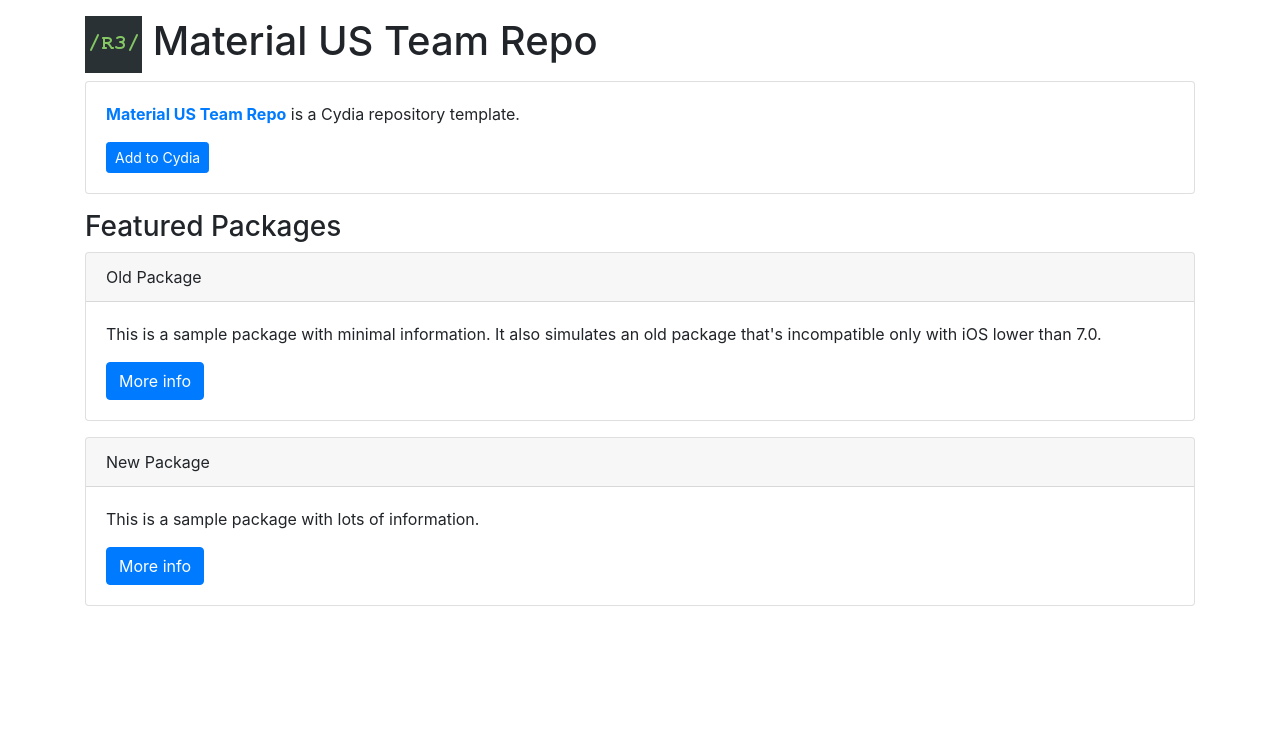
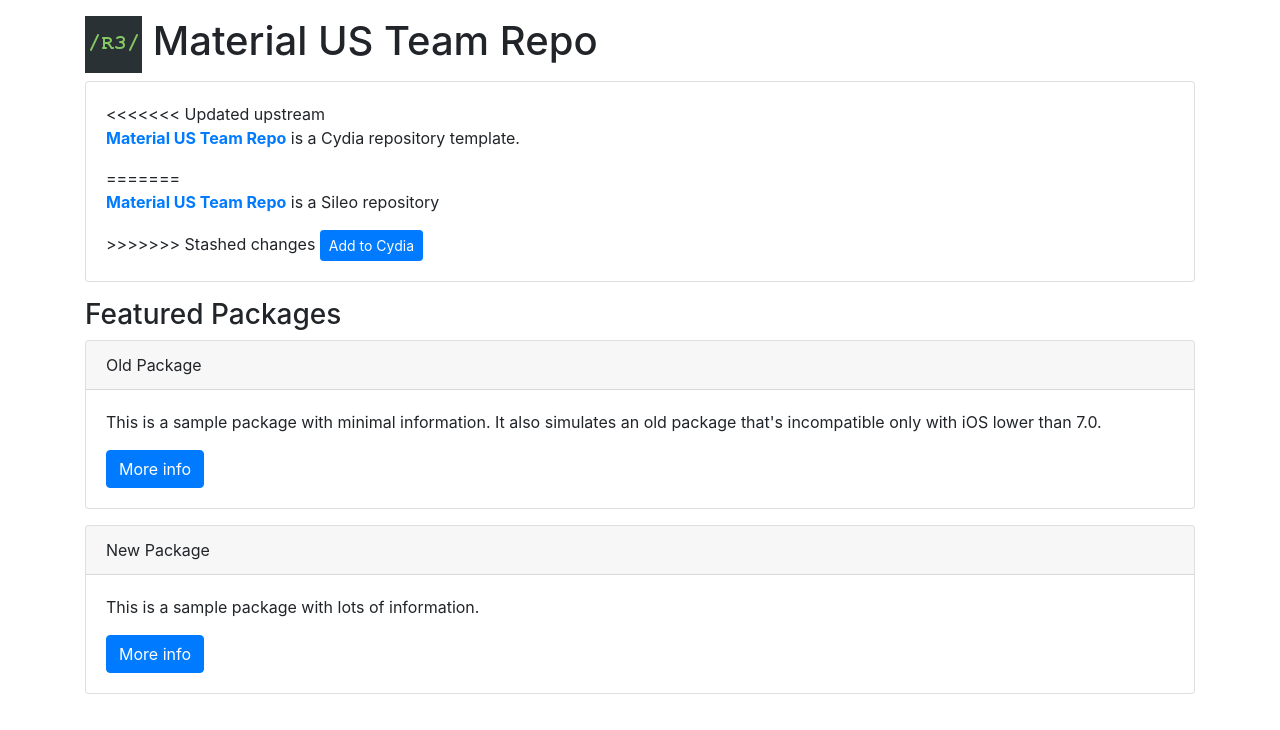
Before and after one commit to MaterialUS/MaterialUSProject, a plain HTML site: page index.html in a window 1280 px wide. Drawn offline with nearby package versions, Linux system fonts and the light colour scheme.

Commit message:
Update index.html

```diff
--- a/index.html
+++ b/index.html
@@ -17,7 +17,11 @@
 <div class="container">
 	<div class="card">
 		<div class="card-body">
+<<<<<<< Updated upstream
 			<p><span class="text-primary"><b>Material US Team Repo</span></b> is a Cydia repository template.</p>
+=======
+			<p><span class="text-primary"><b>Material US Team Repo</span></b> is a Sileo repository</p>
+>>>>>>> Stashed changes
 			<a class="btn btn-sm btn-primary" href="cydia://url/https://cydia.saurik.com/api/share#?source=https://supermamon.github.io/Reposi3/">Add to Cydia</a>
 		</div>
 	</div>
```
